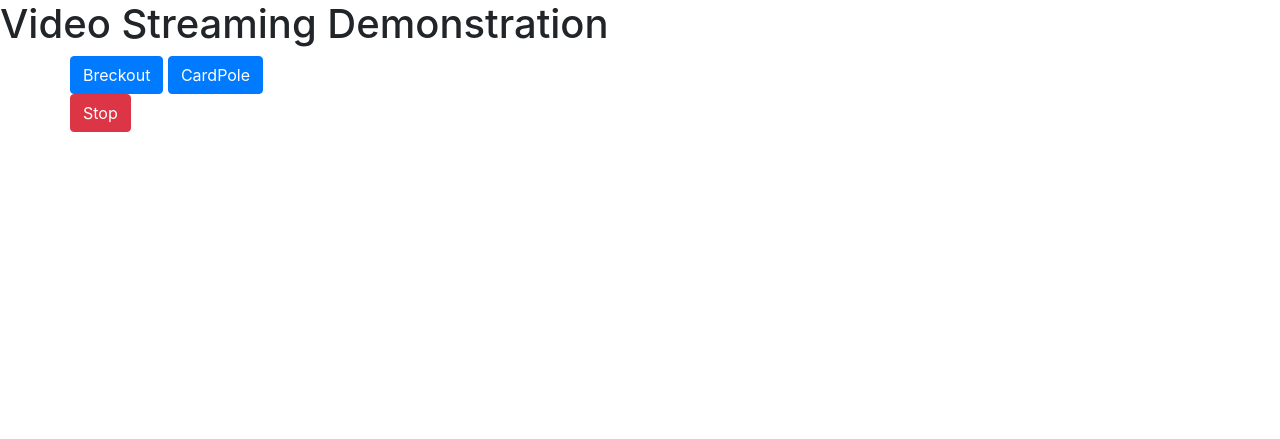
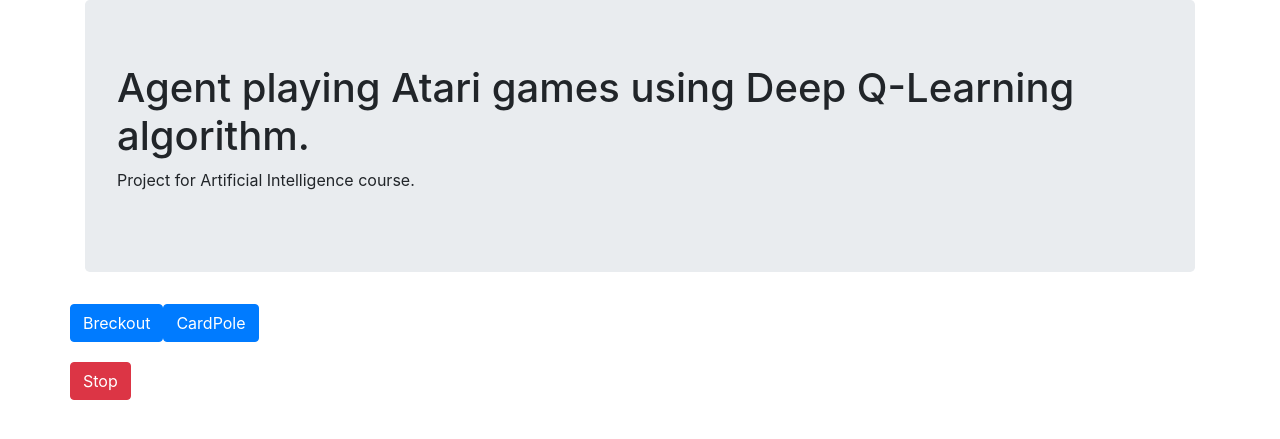
Before and after one commit to alcaster/DQN_Atari_Webserver, a Flask app: template src/server/templates/index.html in a window 1280 px wide. Shown: the top 439 px of the page. Run offline with Flask 2, Linux system fonts and the light colour scheme; the template is opened without the code that fills it: most values are stand-ins (such as "Sample title", 1, 10 or a date in 2020); some libraries are stand-ins or nearby versions.

Commit message:
Style changes. Previev appears in fixed size by js.

```diff
--- a/src/server/static/index.js
+++ b/src/server/static/index.js
@@ -7,17 +7,22 @@ document.addEventListener("DOMContentLoaded", function (event) {
             nodes[i].addEventListener("click", callGame);
         }
     }
+
     $("stop_button").addEventListener("click", () => {
-        $("preview").removeAttribute("src")
+        $("preview").removeChild($("preview").firstElementChild);
     });
 });
 
 function callGame() {
+    let e = document.createElement('img');
     try {
-        $("preview").src = Flask.url_for(this.id)
+        e.src = Flask.url_for(this.id);
     }
     catch (e) {
         console.log(e.message);
-        $("preview").removeAttribute("src")
+    }
+    finally {
+        e.classList.add("preview_style");
+        $("preview").appendChild(e);
     }
 }
--- a/src/server/static/style.css
+++ b/src/server/static/style.css
@@ -0,0 +1,4 @@
+.preview_style {
+    height: 420px;
+    width: 320px;
+}
--- a/src/server/templates/index.html
+++ b/src/server/templates/index.html
@@ -10,19 +10,24 @@
     <title>Atari DQN</title>
 </head>
 <body>
-<h1>Video Streaming Demonstration</h1>
 <div class="container">
 
+    <div class="jumbotron">
+        <h1>Agent playing Atari games using Deep Q-Learning algorithm.</h1>
+        <p>Project for Artificial Intelligence course.</p>
+    </div>
     <div class="row">
-        <div class="column">
-            <div id="gameButtons"> <!-- Id of these buttons have to be the same as endpoint. -->
+        <div class="col">
+            <div id="gameButtons" class="row"><!-- Id of these buttons have to be the same as endpoint. -->
                 <button type="button" id="game1" class="btn btn-primary">Breckout</button>
                 <button type="button" id="game2" class="btn btn-primary">CardPole</button>
             </div>
-            <button type="button" id="stop_button" class="btn btn-danger">Stop</button>
+            <div class="row" style="margin-top: 20px">
+                <button type="button" id="stop_button" class="btn btn-danger">Stop</button>
+            </div>
         </div>
-        <div class="column">
-            <img id="preview">
+        <div class="col" id="preview">
+{#            <img id="preview">#}
         </div>
     </div>
 </div>
```
